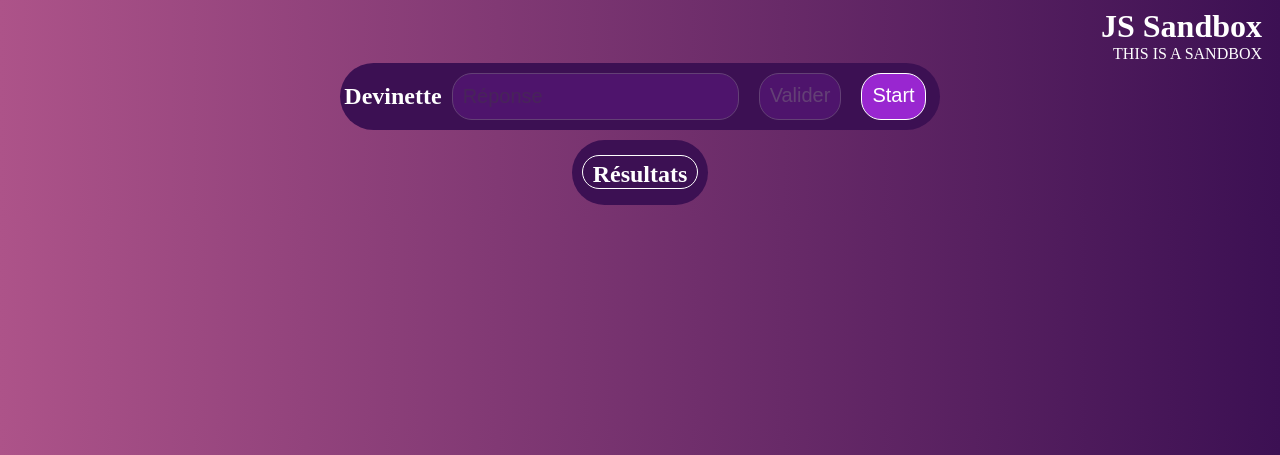
After one commit to Elmani335/L1-Puissance4-EMN, a PHP site: page /sandbox.php in a window 1280 px wide. The commit adds this page. Shown: the top 455 px of the page. Run offline with PHP 8.4, Linux system fonts and the light colour scheme.

Commit message:
Push css bug
reparation bug css

```diff
--- /dev/null
+++ b/assets/css/indexcss/sandbox.css
@@ -0,0 +1,118 @@
+
+html {
+    font-family: Bahnschrift;
+    background-image: linear-gradient(to right, #ad5389, #3c1053);
+}
+
+body h1 {
+    justify-content: flex-end;
+    display: flex;
+    color: white;
+    margin: 0px 10px 0px 0px;
+}
+body #sdbx {
+    justify-content: flex-end;
+    display: flex;
+    color: white;
+    margin: 0px 10px 0px 0px;
+}
+body .devinette-container {
+    display: flex;
+    justify-content: center;
+    background-color: #3c1053;
+    margin: auto;
+    max-width: 600px;
+    color: white;
+    border-radius: 50px;
+
+}
+
+body .input {
+    display: flex;
+    justify-content: center;
+    background-color: #9926d0;
+    margin: auto;
+    max-width: 400px;
+    border-radius: 20px;
+    border: 1px solid white;
+    color: #ffffff;
+    font-size: 20px;
+    padding: 10px;
+    margin: 10px;
+}
+
+body .start-button {
+    display: flex;
+    justify-content: center;
+    background-color: #9926d0;
+    margin: auto;
+    max-width: 400px;
+    border-radius: 20px;
+    border: 1px solid white;
+    color: #ffffff;
+    font-size: 20px;
+    padding: 10px;
+    margin: 10px;
+}
+
+ body .devinette-button {
+     display: flex;
+     justify-content: center;
+     background-color: #9926d0;
+     margin: auto;
+     max-width: 400px;
+     border-radius: 20px;
+     border: 1px solid white;
+     color: #ffffff;
+     font-size: 20px;
+     padding: 10px;
+     margin: 10px;
+ }
+
+
+ .results h2 {
+
+     padding-top: 5px;
+     display: flex;
+     justify-content: center;
+     background-color: #3c1053;
+     margin: 15px auto;
+     max-width: 600px;
+     color: white;
+     border-radius: 20px;
+     border: 1px solid white;
+     color: #ffffff;
+     padding-inline: 10px;
+
+ }
+
+
+ .rslt-container {
+     display: flex;
+     justify-content: center;
+     padding-inline: 10px;
+     margin: 10px;
+ }
+/* centre le text #results */
+ .results {
+     boder: 2px solid white;
+     border-radius: 50px;
+     display: inline-block;
+     justify-content: center;
+     background-color: #3c1053;
+     margin: auto;
+     max-width: 600px;
+     color: white;
+     padding-inline: 10px;
+ }
+
+ .reset {
+     display: flex;
+     justify-content: center;
+     background-color: #9926d0;
+     margin: 10px auto;
+     padding: 10px;
+     max-width: 400px;
+     border-radius: 25px;
+     color: white;
+ }
--- a/assets/includes/header.php
+++ b/assets/includes/header.php
@@ -2,12 +2,11 @@
 <html lang="en">
 <head>
     <meta charset="UTF-8">
+    <link href="assets/css/indexcss/header.css" rel="stylesheet">
     <link rel="stylesheet" href="assets/css/indexcss/header.css">
     <link rel="stylesheet" href="assets/css/indexcss/footer.css">
     <link rel="stylesheet" href="assets/css/indexcss/1.css">
     <link rel="stylesheet" href="assets/css/indexcss/main.css">
-    <link href='https://unpkg.com/boxicons@2.1.4/css/boxicons.min.css' rel='stylesheet'>
-
 
     <title><?php echo '.' ?></title>
     <script src="../assets/js/title.js"></script>
--- /dev/null
+++ b/assets/js/sandbox.js
@@ -0,0 +1,174 @@
+/*
+const mysquare = document.body.querySelector(".mysquare");
+
+//Créé une fonction pour chopper la position actuelle de la div
+const getPosition = (element) => {
+    let xPosition = 0;
+    let yPosition = 0;
+    while (element) {
+        xPosition += (element.offsetLeft - element.scrollLeft + element.clientLeft);
+        yPosition += (element.offsetTop - element.scrollTop + element.clientTop);
+        element = element.offsetParent;
+    };
+        console.log(xPosition);
+        console.log(yPosition);
+        return {x: xPosition, y: yPosition};
+};
+
+
+
+// déplacer le carré vers de nouvelle coordonée une fois cliquer dessus
+
+mysquare.addEventListener("click", () => {
+    mysquare.style.left = getPosition(mysquare).x + 10 + "px";
+    mysquare.style.top = getPosition(mysquare).y + 10 + "px";
+    console.log("CLICK");
+});
+
+console.log("mysquare");
+console.log(getPosition(mysquare));
+
+const mysquare2 = document.body.querySelector(".mainsquare");
+
+// flip le carré si on over la souris dessu
+mysquare2.addEventListener("click", () => {
+    if (mysquare2.style.transform == "rotateY(180deg)") {
+        mysquare2.style.transform = "rotateY(0deg)";
+    } else {
+        mysquare2.style.transform = "rotateY(180deg)";
+    }
+});
+
+document.addEventListener("keypress", () => {
+    if (mysquare2.style.transform === "rotateY(180deg)") {
+            mysquare2.style.transform = "rotateY(0deg)";
+            console.log(`from 180 to 0`);
+        } else {
+            mysquare2.style.transform = "rotateY(180deg)";
+            console.log(`from 0 to 180`);
+        }
+});
+*/
+/*
+const flag  = fetch("test.php", { method: "GET" })
+    .then((data) => {
+        console.log(data);
+    });
+*/
+
+//recuperer la data avec un fetch du test.php
+/*
+const getDataOfTestPHP = async () => {
+    return await fetch("test.php", { method: "GET" })
+    .then((response) => {
+        return response.text();
+    })
+    .then((data) => {
+        console.log(data);
+    });
+}
+*/
+
+/*
+const call = fetch('http://localhost/L4/test.php',{method:'GET'}).then(
+    response => response.json()
+).then(res => {
+    console.log(res);
+});
+
+*/
+// ca c'est le bouton start quoi lol
+const startbtn = document.body.querySelector(".start-button");
+startbtn.disabled = false;
+startbtn.style.opacity = "1";
+// bloquer le input tant que le star-button n'est pas cliquer
+const input = document.body.querySelector(".input");
+input.disabled = true;
+input.style.opacity = "0.2";
+document.querySelector(`.reset`).style.display = "none";
+
+//bloquer le submitbtn tant que le start-button n'est pas cliquer
+const submitbtn = document.body.querySelector(".devinette-button");
+submitbtn.disabled = true;
+submitbtn.style.opacity = "0.2";
+
+const random = Math.floor(Math.random() * 100) + 1;
+// généré un nombre entre 1 et 100 et activer le input et le btn valider une fois le boutton start cliquer
+startbtn.addEventListener("click", () => {
+     random;
+     console.log(random);
+     input.disabled = false;
+     input.style.opacity = "1";
+     submitbtn.disabled = false;
+     submitbtn.style.opacity = "1";
+     input.focus();
+
+});
+
+//créé une fonction pour chopper le valeur et la mettre dans input une fois le boutton valider cliquer
+submitbtn.addEventListener("click", () => {
+     const input = document.body.querySelector(".input");
+     console.log(input.value);
+
+});
+//reset le jeu
+const resetbtn = document.body.querySelector(".reset");
+resetbtn.addEventListener("click", () => {
+    location.reload();
+
+} );
+
+// compter combien de fois le boutton valider a été cliquer
+let count = 0;
+console.log(count);
+submitbtn.addEventListener("click", () => {
+    // condition si le input est vide
+    if (input.value == "") {
+        alert("Veuillez entrer un nombre");
+    }
+    else if (input.value >= 0 && input.value <= 100) {
+        count++;
+        console.log(`tu a cliquer ${count} fois`);
+        startbtn.disabled = true;
+        startbtn.style.opacity = "0.2";
+    }
+    }
+);
+
+
+// fonction qui vérifie si le input et égale au nombre random a chaque fois qu'on appuie sur le btn valider et affiche un message en fonction
+submitbtn.addEventListener("click", () => {
+     if (input.value == random && input.value >= 0 && input.value <= 100) {
+      //afficher un message dans le #result
+        document.querySelector(`#results`+count).innerHTML = "GG LA BONNE REPONSE EST " + input.value + " - tu a cliqué " + count + " fois";
+      console.log("GG BONNE REPONSE !");
+     } else if (input.value < random && input.value >= 0 && input.value <= 100 ) {
+      document.querySelector(`#results`+count).innerHTML = "Le nombre est plus grand que "+ input.value + " - tu a cliqué " + count + " fois";
+     } else if (input.value > random && input.value >= 0 && input.value <= 100) {
+      console.log("Le nombre est plus petit");
+      document.querySelector(`#results`+count).innerHTML = "Le nombre est plus petit  que "+ input.value + " - tu a cliqué " + count + " fois";
+     } else {
+        console.log("Veuillez entrer un nombre entre 1 et 10");
+        document.querySelector(`#results`+count).innerHTML = "Veuillez entrer un nombre entre 1 et 10";
+     }
+
+});
+
+//si le joueur a cliquer 10 fois afficher le bouton reset et le cacher si le joueur a pas cliquer 10 fois
+submitbtn.addEventListener("click", () => {
+        if (count == 10) {
+            input.style.opacity = "0.2";
+            input.disabled = true;
+            submitbtn.style.opacity = "0.2";
+            submitbtn.disabled = true;
+            startbtn.disabled = true;
+            startbtn.style.opacity = "0.2";
+            document.querySelector(`#rgm`).innerHTML = "GAME OVER";
+            // mettre le titre reset en rouge
+            document.querySelector(`#rgm`).style.background = "red";
+            document.querySelector(`.reset`).style.background = "red";
+        document.querySelector(`.reset`).style.display = "block";
+        } else {
+        document.querySelector(`.reset`).style.display = "none";
+        }
+});
--- a/assets/php/loginsyst/config.php
+++ b/assets/php/loginsyst/config.php
@@ -5,7 +5,7 @@ server with default setting (user 'root' with no password) */
 define('DB_SERVER', 'localhost');
 define('DB_EMAIL', '');
 define('DB_USERNAME', 'root');
-define('DB_PASSWORD', 'root');
+define('DB_PASSWORD', '');
 define('DB_NAME', 'website');
 define('DB_TIME', '');
 
--- /dev/null
+++ b/sandbox.php
@@ -0,0 +1,41 @@
+<?php
+
+?>
+
+<!DOCTYPE html>
+<html>
+<head>
+    <title>PHP Sandbox</title>
+    <link rel="stylesheet" href="assets/css/indexcss/sandbox.css">
+</head>
+<body>
+    <h1>JS Sandbox</h1>
+    <p id="sdbx">THIS IS A SANDBOX</p>
+    <div class="devinette-container">
+        <h2>Devinette</h2>
+        <input type="text" class="input" oninput="this.value|=0" min="0" max="""100" placeholder="Réponse">
+        <button class="devinette-button">Valider</button>
+        <button class="start-button">Start</button>
+
+    </div>
+
+    <div class="rslt-container">
+    <div class="results">
+        <h2 id="rgm">Résultats</h2>
+        <p id="results1"></p>
+        <p id="results2"></p>
+        <p id="results3"></p>
+        <p id="results4"></p>
+        <p id="results5"></p>
+        <p id="results6"></p>
+        <p id="results7"></p>
+        <p id="results8"></p>
+        <p id="results9"></p>
+        <p id="results10"></p>
+    </div>
+    </div>
+    <button class="reset">RESET</button>
+
+<script src="assets/js/sandbox.js"></script>
+</body>
+</html>
```
Also changed, not shown: assets/css/indexcss/former.css (added, +103 -0 lines), assets/css/indexcss/register.css (+45 -6 lines), assets/js/former.js (added, +54 -0 lines), former.php (added, +46 -0 lines), register.php (+12 -9 lines), test.php (added, +7 -0 lines).
